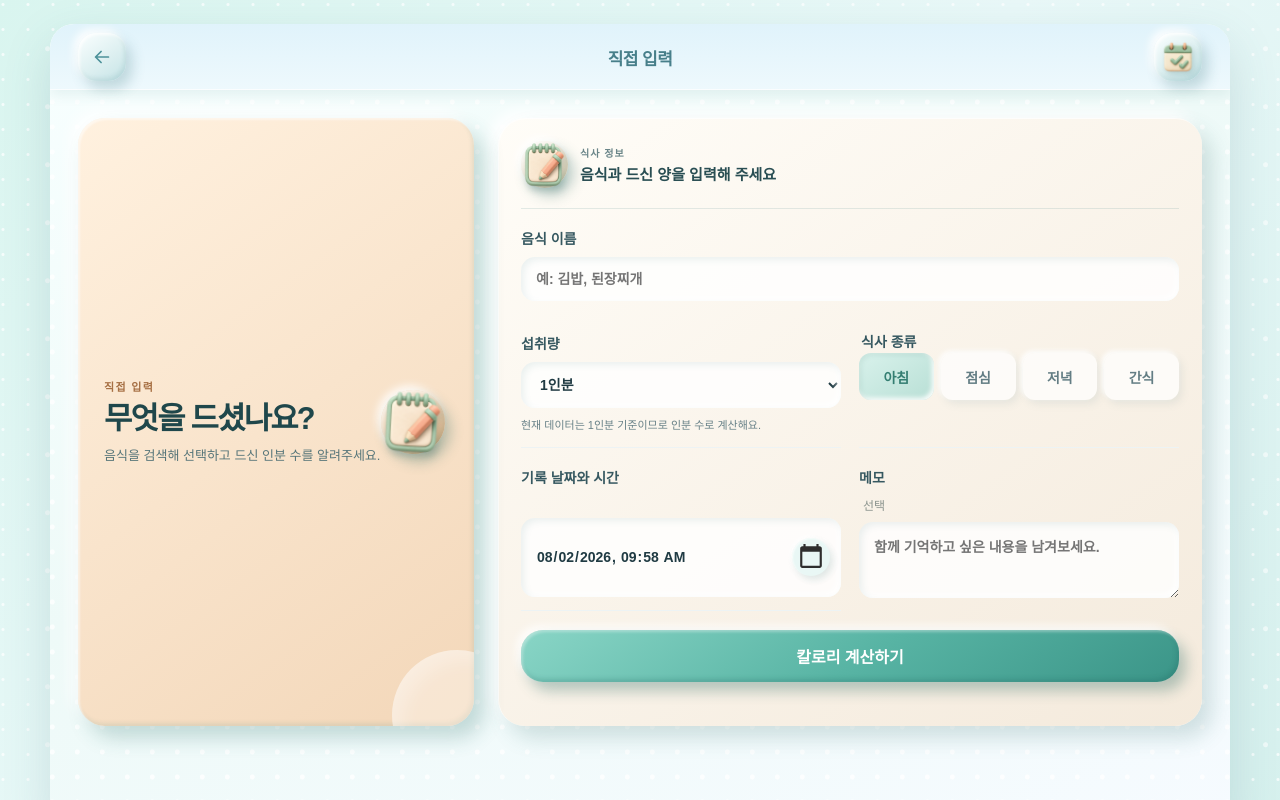
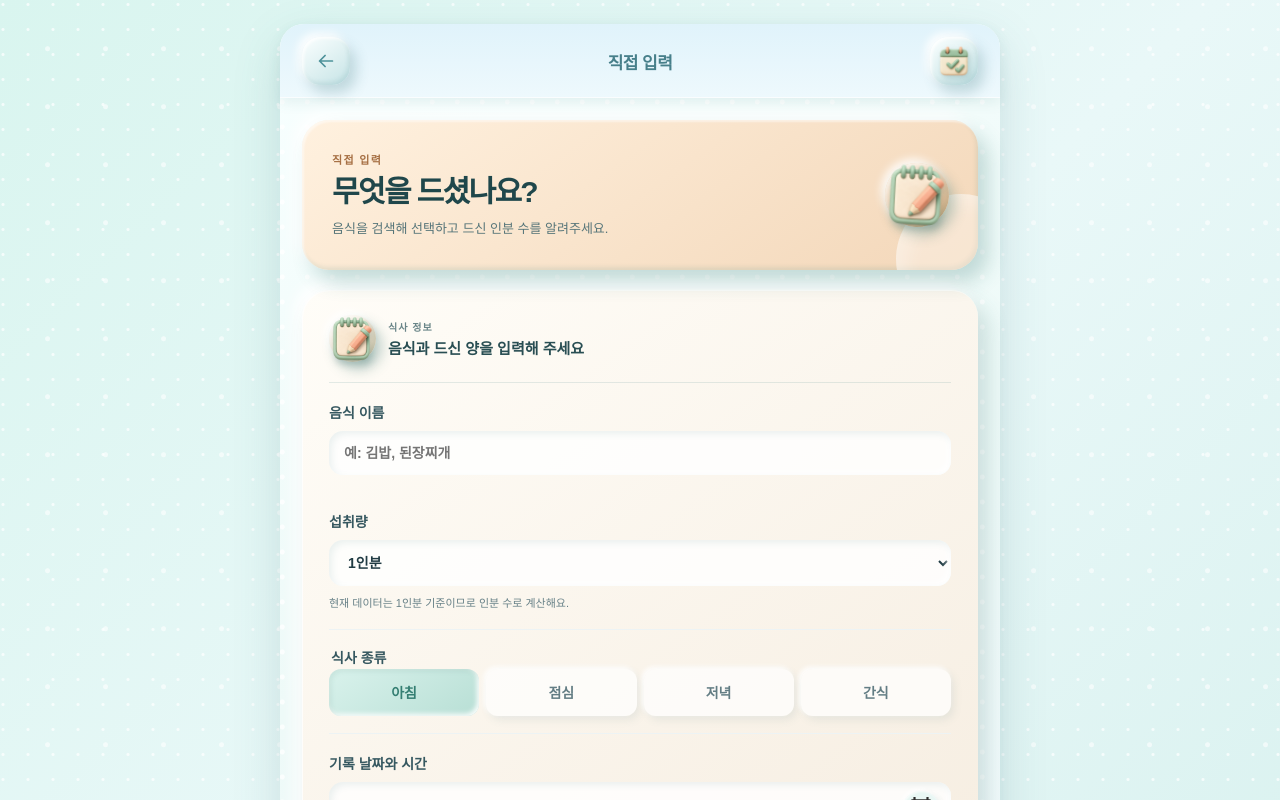
Before and after one commit to baekyoungmom-coder/Calorie-Calculator-new, a Next.js app: page /record/text in a window 1280 px wide. Shown: the top 800 px of the page. Built offline with nearby package versions, Linux system fonts and the light colour scheme.

Commit message:
Revert "style: add desktop one-screen workspace layouts"
This reverts commit f86113d24c085bca92bfd5fe1730414a5ebbcc3c.

```diff
--- a/src/app/globals.css
+++ b/src/app/globals.css
@@ -3097,185 +3097,3 @@ input, textarea, select {
   .goal-card-label > span { width: 38px; height: 38px; background-size: 41px, auto; }
   .summary-card-icon { width: 54px; height: 54px; background-size: 56px; }
 }
-
-/* 넓은 화면에서는 페이지 전체가 아닌 기록·관리 패널만 필요할 때 스크롤한다. */
-@media (min-width: 1000px) and (min-height: 700px) {
-  .shell.text-record-page,
-  .shell.photo-record-page,
-  .shell.record-choice-page,
-  .shell.today-page,
-  .shell.mypage-page {
-    width: min(1180px, calc(100% - 48px));
-    height: 100dvh;
-    min-height: 700px;
-    box-sizing: border-box;
-    margin: 0 auto;
-    padding: 12px 28px 98px;
-    overflow: hidden;
-  }
-
-  .shell.text-record-page,
-  .shell.photo-record-page {
-    display: grid;
-    grid-template-columns: minmax(310px, .72fr) minmax(520px, 1.28fr);
-    grid-template-rows: 66px minmax(0, 1fr);
-    gap: 16px 24px;
-  }
-
-  .shell.record-choice-page,
-  .shell.today-page,
-  .shell.mypage-page {
-    display: grid;
-    grid-template-columns: minmax(340px, .78fr) minmax(540px, 1.22fr);
-    grid-template-rows: 66px minmax(0, 1fr);
-    gap: 16px 24px;
-  }
-
-  .shell .topbar {
-    grid-column: 1 / -1;
-    height: 66px;
-    margin: -12px -28px 0;
-    padding: 0 28px;
-  }
-
-  .shell.text-record-page > .page-hero,
-  .shell.photo-record-page > .page-hero,
-  .shell.record-choice-page > .page-hero,
-  .shell.today-page > .page-hero,
-  .shell.mypage-page > .page-hero {
-    min-height: 0;
-    height: 100%;
-    box-sizing: border-box;
-    margin: 0;
-    padding: 28px 92px 28px 26px;
-    align-self: stretch;
-  }
-
-  .page-hero.compact { min-height: 0; }
-  .page-hero-copy h1 { font-size: clamp(27px, 2.4vw, 36px); }
-  .page-hero-copy small { font-size: 13px; }
-
-  .text-record-page > .form-stack,
-  .photo-record-page > .form-stack {
-    align-self: stretch;
-    max-height: calc(100dvh - 192px);
-    margin: 0;
-    padding: 23px;
-    overflow-y: auto;
-  }
-
-  .text-record-page .form-stack {
-    grid-template-columns: repeat(2, minmax(0, 1fr));
-    align-content: start;
-    column-gap: 18px;
-  }
-
-  .text-record-page .form-card-heading,
-  .text-record-page .food-search-field,
-  .text-record-page .primary-button,
-  .text-record-page .error {
-    grid-column: 1 / -1;
-  }
-
-  .text-record-page .form-stack > label,
-  .text-record-page .form-stack > fieldset,
-  .text-record-page .form-stack .food-search-field {
-    padding-bottom: 13px;
-  }
-
-  .text-record-page .form-stack > label:last-of-type { grid-column: 2; }
-  .text-record-page .form-stack .primary-button { min-height: 52px; }
-
-  .photo-record-page > .upload-box {
-    min-height: 0;
-    height: 100%;
-    margin: 0;
-  }
-
-  .photo-record-page > .flow-note { display: none; }
-
-  .photo-record-page > .primary-button {
-    grid-column: 1;
-    grid-row: 2;
-    align-self: end;
-    margin: 0 0 4px;
-  }
-
-  .photo-record-page:has(.form-stack) {
-    display: block;
-    height: auto;
-    overflow: visible;
-  }
-
-  .photo-record-page:has(.form-stack) > .topbar { margin-bottom: 16px; }
-
-  .photo-record-page:has(.form-stack) > .page-hero,
-  .photo-record-page:has(.form-stack) > .upload-box,
-  .photo-record-page:has(.form-stack) > .form-stack {
-    height: auto;
-    max-height: none;
-    margin-bottom: 18px;
-  }
-
-  .record-choice-page {
-    grid-template-rows: 66px 142px minmax(0, 1fr);
-  }
-
-  .record-choice-page > .page-hero {
-    grid-column: 1;
-    grid-row: 2;
-    height: 142px;
-  }
-
-  .record-choice-page > .record-steps {
-    grid-column: 2;
-    grid-row: 2;
-    margin: 0;
-  }
-
-  .record-choice-page > .choice-grid {
-    grid-column: 1 / -1;
-    grid-row: 3;
-    align-self: stretch;
-    grid-template-columns: repeat(2, minmax(0, 1fr));
-  }
-
-  .record-choice-page .choice-card { min-height: 0; }
-
-  .today-page > .page-hero,
-  .mypage-page > .page-hero { min-height: 0; }
-
-  .today-workspace,
-  .mypage-workspace {
-    min-height: 0;
-    padding: 4px 9px 12px 4px;
-    overflow-y: auto;
-    scrollbar-gutter: stable;
-  }
-
-  .today-workspace .summary-card { margin-top: 0; }
-  .today-workspace .record-list { margin-top: 20px; }
-
-  .mypage-workspace {
-    display: grid;
-    align-content: start;
-    grid-template-columns: repeat(2, minmax(0, 1fr));
-    gap: 16px;
-  }
-
-  .mypage-workspace > .profile-card,
-  .mypage-workspace > .data-guide,
-  .mypage-workspace > .goal-card,
-  .mypage-workspace > .weekly-stats,
-  .mypage-workspace > .weekly-trend,
-  .mypage-workspace > .record-list,
-  .mypage-workspace > .record-data-control,
-  .mypage-workspace > #account-deletion,
-  .mypage-workspace > .insights-heading,
-  .mypage-workspace > .record-range { grid-column: 1 / -1; }
-
-  .mypage-workspace > .profile-card,
-  .mypage-workspace > .data-guide { margin: 0; }
-  .mypage-workspace > .goal-card { margin: 0; }
-  .mypage-workspace > .record-list { margin-top: 0; }
-}
--- a/src/app/mypage/page.tsx
+++ b/src/app/mypage/page.tsx
@@ -31,7 +31,6 @@ export default async function MyPage() {
         tone="lavender"
         compact
       />
-      <section className="mypage-workspace" aria-label="마이페이지 관리 영역">
       <section className="profile-card">
         <div className="avatar" aria-hidden="true"><Image src="/images/ui/clay-login-profile.png" alt="" width={62} height={62} priority /></div>
         <div>
@@ -79,7 +78,6 @@ export default async function MyPage() {
       </details>
       <RecordsView mode="all" />
       {user && <div id="account-deletion"><AccountDeletionCard /></div>}
-      </section>
       <BottomNav />
     </main>
   );
--- a/src/app/today/page.tsx
+++ b/src/app/today/page.tsx
@@ -23,9 +23,7 @@ export default function TodayPage() {
         tone="sky"
         compact
       />
-      <section className="today-workspace" aria-label="오늘 기록 요약과 식사 목록">
-        <RecordsView mode="today" />
-      </section>
+      <RecordsView mode="today" />
       <Link className="floating-add" href="/record" aria-label="새 식사 기록"><AppIcon name="plus" /></Link>
       <BottomNav />
     </main>
```
